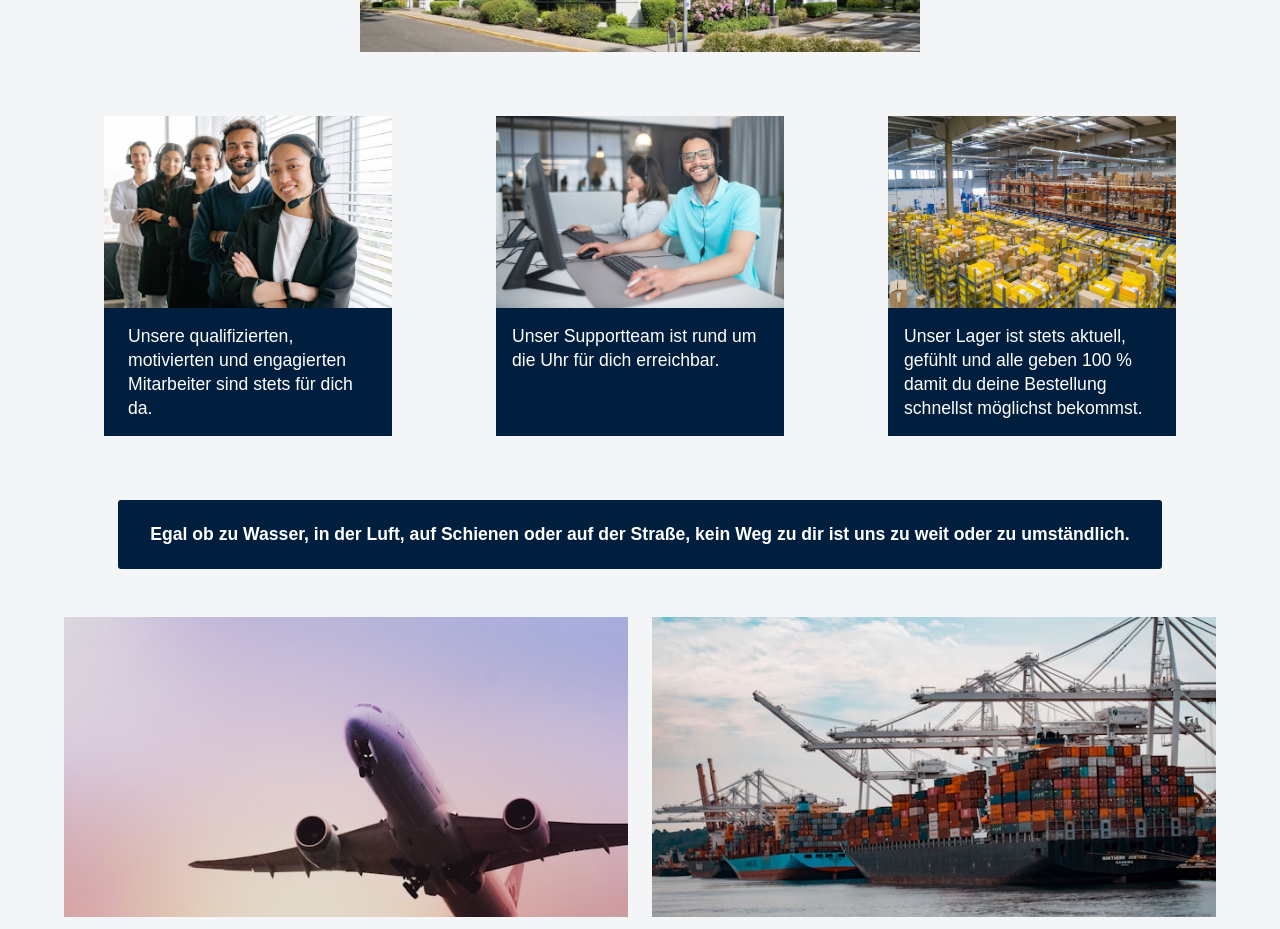
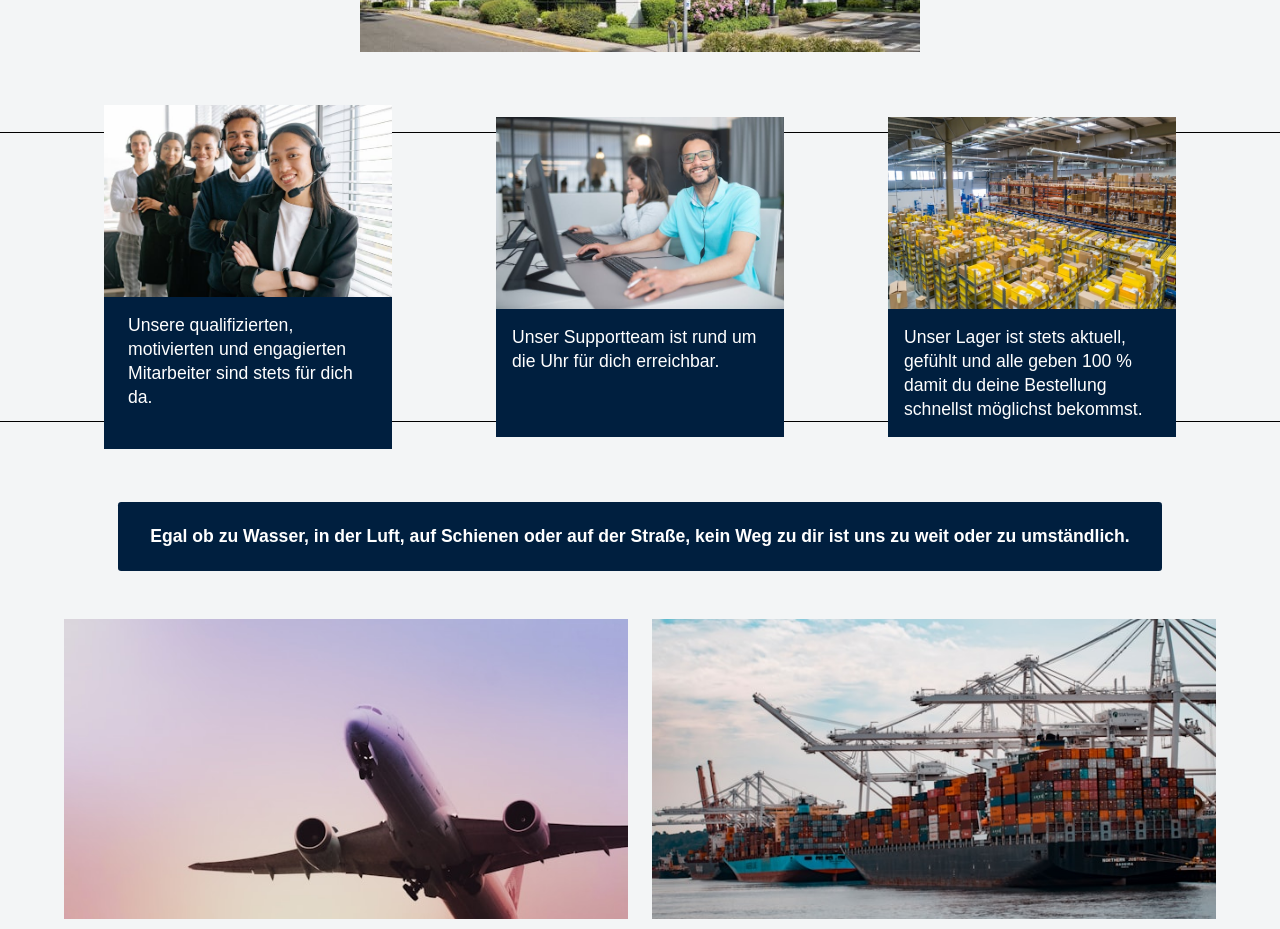
Before and after one commit to r-s-94/Online-Shop, a React (Vite) app: page /Online-Shop/aboutUs in a window 1280 px wide. Shown: the part 1220-2149 px from the top of the page. Built offline with nearby package versions, Linux system fonts and the light colour scheme.

Commit message:
Add gh action

```diff
--- a/src/about us/aboutUsResponsive.scss
+++ b/src/about us/aboutUsResponsive.scss
@@ -142,12 +142,16 @@ $amagon-secondery-color: #ffff00;
         flex-direction: row;
         justify-content: space-evenly;
         align-items: center;
+        height: 25rem;
+
+        border: 1px solid black;
 
         &--first-description {
           width: 25rem;
+          height: 100%;
 
           .about-use-first-text {
-            padding: 1rem 1.5rem;
+            padding: 1rem 1.5rem 2.5rem 1.5rem;
             font-size: 1.2rem;
           }
         }
@@ -156,7 +160,7 @@ $amagon-secondery-color: #ffff00;
           width: 25rem;
 
           .about-use-second-text {
-            padding: 1rem 1.5rem 2.7rem 1.5rem;
+            padding: 1rem 1.5rem 4.2rem 1.5rem;
             font-size: 1.2rem;
           }
         }
@@ -242,7 +246,7 @@ $amagon-secondery-color: #ffff00;
         justify-content: space-evenly;
         align-items: center;
         row-gap: 1.3rem;
-        height: 18rem;
+        max-height: 18rem;
 
         //
 
```
